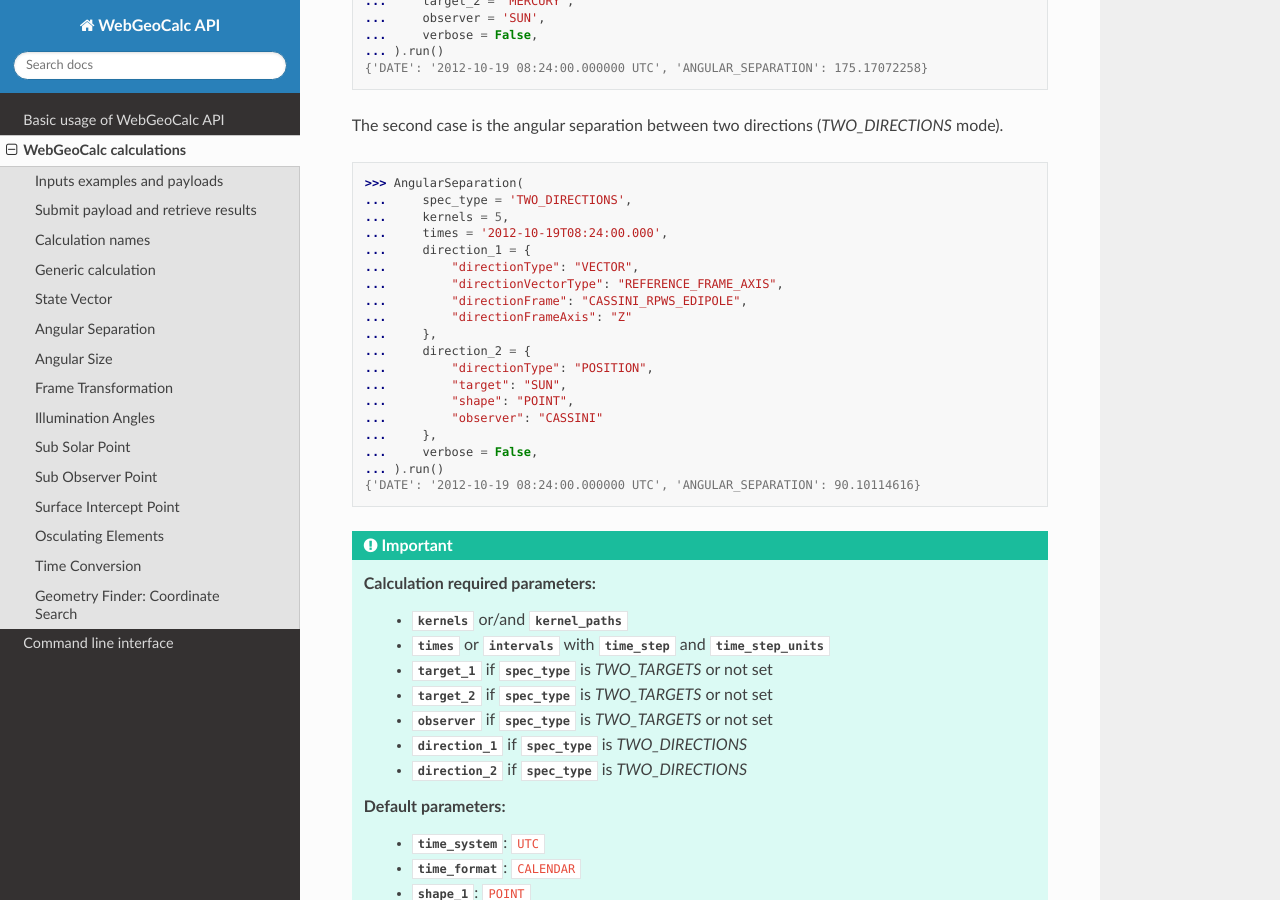
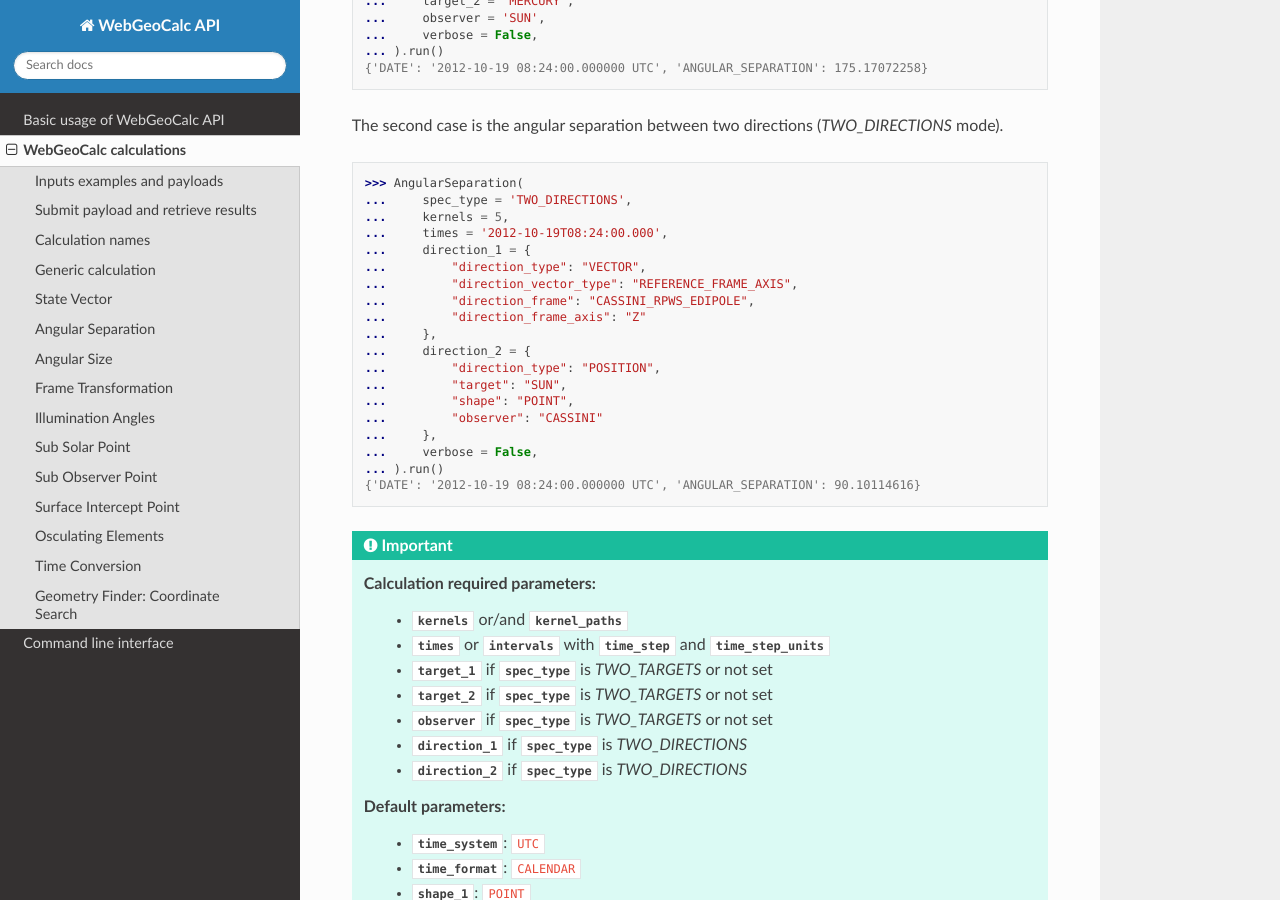
Before and after one commit to seignovert/python-webgeocalc, a Sphinx documentation site: the page built from docs/calculation.rst, in a window 1280 px wide and 900 px high, scrolled down 6748 px. Built offline with Sphinx 7.4.7 and the Read the Docs theme 3.1.0, drawn with Linux system fonts in a browser that asks for light colours.

Commit message:
Add tests and docs for new direction handling in AngularSeparation calculation

```diff
--- a/docs/calculation.rst
+++ b/docs/calculation.rst
@@ -362,13 +362,13 @@ The second case is the angular separation between two directions
 ...     kernels = 5,
 ...     times = '2012-10-19T08:24:00.000',
 ...     direction_1 = {
-...         "directionType": "VECTOR",
-...         "directionVectorType": "REFERENCE_FRAME_AXIS",
-...         "directionFrame": "CASSINI_RPWS_EDIPOLE",
-...         "directionFrameAxis": "Z"
+...         "direction_type": "VECTOR",
+...         "direction_vector_type": "REFERENCE_FRAME_AXIS",
+...         "direction_frame": "CASSINI_RPWS_EDIPOLE",
+...         "direction_frame_axis": "Z"
 ...     },
 ...     direction_2 = {
-...         "directionType": "POSITION",
+...         "direction_type": "POSITION",
 ...         "target": "SUN",
 ...         "shape": "POINT",
 ...         "observer": "CASSINI"
```
Also changed, not shown: 2 other files.
